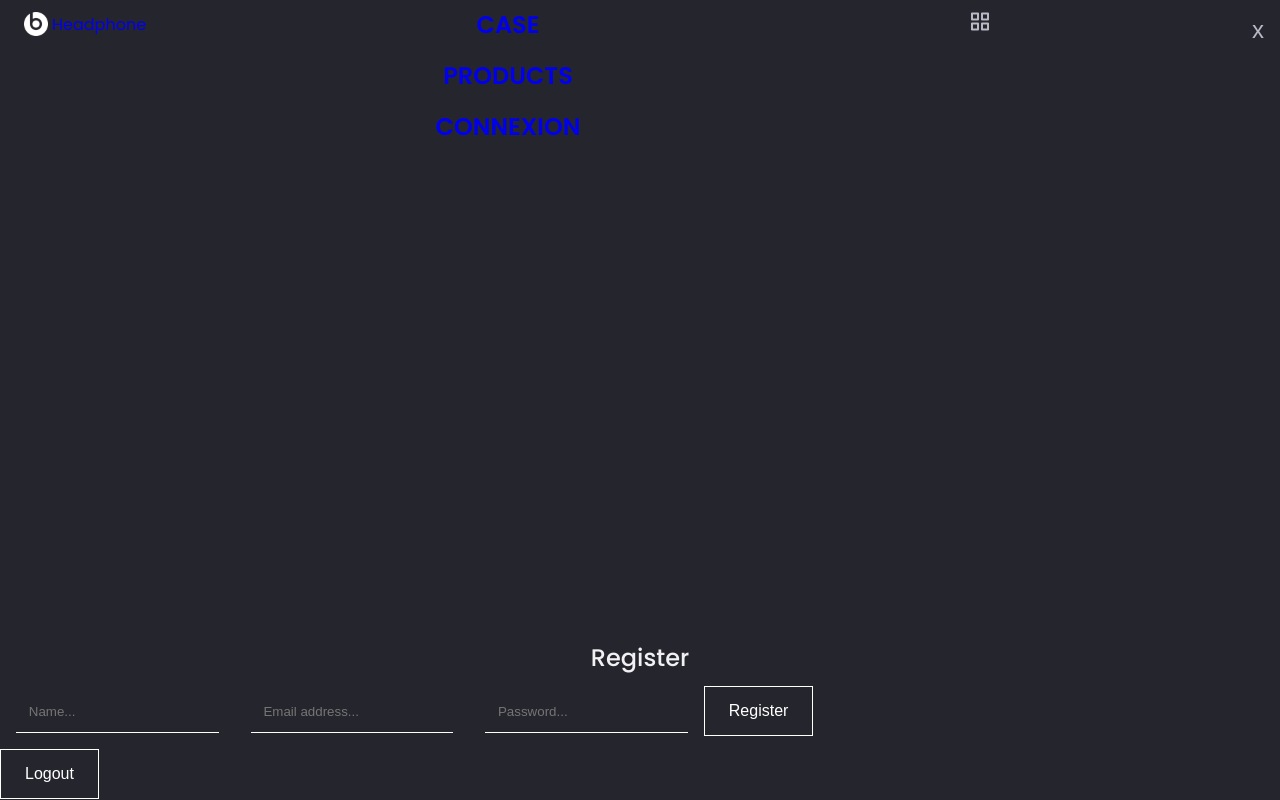
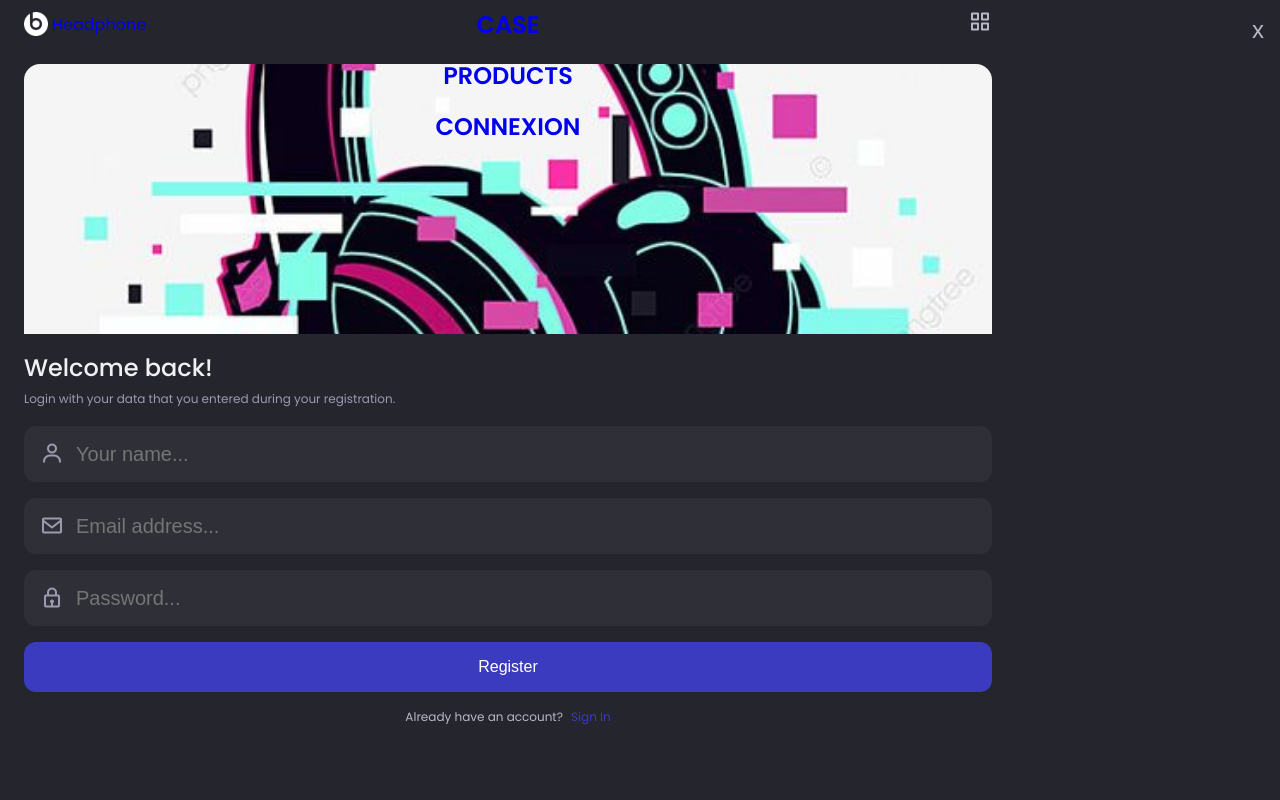
Before and after one commit to WebEcomm/Ecomm2, a Vue app: page /register in a window 1280 px wide. Built offline with nearby package versions, Linux system fonts and the light colour scheme; no server answers; the database is empty.

Commit message:
Register Page

```diff
--- a/src/App.vue
+++ b/src/App.vue
@@ -38,7 +38,7 @@
     h1,h2,h3 { font-weight: $font-medium; color: $color-title; }
     ul { list-style: none; }
     a { text-decoration: none; } /* on utilise <router-link class="link"> pour les liens */
-    .link { @extend a; }
+    .link { @extend a; cursor: pointer; }
     button { @extend input; cursor: pointer; }
     input { border: none; outline: none; background: none; }
     img { max-width: 100%; height: auto; object-fit: cover; }
--- a/src/assets/styles/_colors.scss
+++ b/src/assets/styles/_colors.scss
@@ -11,32 +11,38 @@
 $text: hsl($hue, 12%, 35%);
 $text-light: hsl($hue, 12%, 65%);
 $white: hsl($hue, 100%, 100%);
+$shadow-light: hsl($hue, 100%, 100%);
 $shadow: hsla($hue, 30%, 86%, 1);
 $body: hsl($hue, 24%, 94%);
 $body-alt: hsl($hue, 8%, 80%);
-$warning: #f25c54;
-$warning-alt: #56221f;
+$warning: hsl(5, 91%, 60%);
+$warning-alt: hsl(2, 83%, 43%);
+$success: #4e8d7c;
+$success-alt: #345047;
+$info: #3282B8;
+$info-alt: #0F4C75;
+
 $validated: #50c467;
 
 // Dark theme
 $title: hsl($hue, 12%, 95%);
 $text: hsl($hue, 12%, 75%);
 $text-light: hsl($hue, 12%, 65%);
-$white: hsl($hue, 8%, 12%);
+$shadow-light: hsl($hue, 8%, 12%);
 $shadow: hsla($hue, 8%, 20%, 1);
 $body: hsl($hue, 10%, 16%);
 $body-alt: hsl($hue, 8%, 20%);
 
 @mixin neumorphism-out {
-  box-shadow: -6px -6px 16px $white,
+  box-shadow: -6px -6px 16px $shadow-light,
               6px 6px 16px $shadow,
               6px 6px 16px $shadow,
-              -6px -6px 16px $white;
+              -6px -6px 16px $shadow-light;
 }
 
 @mixin neumorphism-in {
-  box-shadow: -6px -6px 16px $white,
+  box-shadow: -6px -6px 16px $shadow-light,
               6px 6px 16px $shadow,
               6px 6px 16px $shadow inset,
-              -6px -6px 16px $white inset;
+              -6px -6px 16px $shadow-light inset;
 }
--- a/src/store/modules/user.js
+++ b/src/store/modules/user.js
@@ -41,8 +41,8 @@
         displayName: username
       }).then(() => {
         // Profile updated!
-        alert('Profile updated!');
-        dispatch('setUserProfile', user)
+        console.log('Profile updated!');
+        dispatch('isLoggedUser');
         // ...
       }).catch((error) => {
         // An error occurred
@@ -62,13 +62,14 @@
       });
     },
     registerUser ({dispatch}, {name, email, password}) {
+      return new Promise((resolve, reject ) => {
         createUserWithEmailAndPassword(auth, email, password)
           .then(() => {
             dispatch('updateUserProfile', name);
           })
           .catch((error) => {
-          const errorMessage = error.message;
-          console.log(errorMessage);
+            reject(error);
+          })
       });
     },
     isLoggedUser ({state, dispatch}) {
--- a/src/utils/index.js
+++ b/src/utils/index.js
@@ -2,13 +2,20 @@
   let re = new RegExp(/^(([^<>()[\]\\.,;:\s@"]+(\.[^<>()[\]\\.,;:\s@"]+)*)|(".+"))@(([[0-9]{1,3}\.[0-9]{1,3}\.[0-9]{1,3}\.[0-9]{1,3}])|(([a-zA-Z\-0-9]+\.)+[a-zA-Z]{2,}))$/);
   return re.test(email);
 };
+
+const validateName = (name) => {
+  let re = new RegExp(/^[a-zA-Z\u00C0-\u00FF]{3,10}$/);
+  return re.test(name);
+}
 
 const validatePassword = (password) => {
   let re = new RegExp(/^.{6,10}$/);
   return re.test(password);
 }
 
+
 export {
   validateEmail,
+  validateName,
   validatePassword,
 };
--- a/src/views/LoginView.vue
+++ b/src/views/LoginView.vue
@@ -53,7 +53,9 @@
           <!-- REDIRECT TO SIGN UP -->
           <div class="sign">
             Don't have an account?
-            <span class="sign--link">Sign up</span>
+            <router-link :to="{name: 'register'}" class="sign--link link">
+              Sign up
+            </router-link>
           </div>
         </div>
       </form>
@@ -62,7 +64,7 @@
       class="flash__msg"
       :label="'Oh snap!'"
       :msg="msgError"
-      @on-close="closeFlashMesssage"
+      :flag="'ERROR_FLAG'"
       v-if="msgError"
     />
   </section>
@@ -92,8 +94,17 @@
   }
 });
 
+watch(msgError, (currentValue) => {
+  if (currentValue) {
+    closeFlashMesssage();
+  }
+})
+
 const closeFlashMesssage = () => {
-  msgError.value = '';
+  let delay = 3000;
+  setTimeout(() => {
+    msgError.value = '';
+  }, delay)
 }
 
 const validateInput = () => {
@@ -190,7 +201,7 @@
         padding: $size-m;
         border-radius: $size-s;
         font-size: $size-m;
-        color: $color-title;
+        color: $color-white;
         background-color: $color-primary;
       }
       .sign {
--- a/src/views/RegisterView.vue
+++ b/src/views/RegisterView.vue
@@ -1,77 +1,249 @@
 .<template>
-  <div class="form">
-  <form class="register--form" @submit.prevent="register">
-    <h2>Register</h2>
-    <span>{{ user }}</span>
+  <section>
+    <div class="auth container">
+      <img
+        src="@/assets/images/login.jpg"
+        alt="auth_img"
+        class="img"
+      />
+      <form class="form"  @submit.prevent="register">
+        <div class="header">
+          <h2 class="title">Welcome back!</h2>
+          <span class="subtitle">Login with your data that you entered during your registration.</span>
+        </div>
+        <div class="content">
+          <!-- NAME FIELD -->
+          <div :class="{field: true, warning: nameError}">
+            <div class="entry">
+              <div class="icon">
+                <i class='bx bx-user '></i>
+              </div>
               <input
                 type="text"
-      placeholder="Name..."
+                placeholder="Your name..."
                 v-model="name"
+                class="input"
               />
+            </div>
+            <span class="msg" v-if="nameError">
+              {{ nameError }}
+            </span>
+          </div>
+          <!-- EMAIL FIELD -->
+          <div :class="{field: true, warning: emailError}">
+            <div class="entry">
+              <div class="icon">
+                <i class='bx bx-envelope '></i>
+              </div>
               <input
-      type="email"
+                type="text"
                 placeholder="Email address..."
                 v-model="email"
+                class="input"
               />
+            </div>
+            <span class="msg" v-if="emailError">
+              {{ emailError }}
+            </span>
+          </div>
+          <!-- PASSWORD FIELD -->
+          <div :class="{field: true, warning: passwordError}">
+            <div class="entry">
+              <div class="icon">
+                <i class='bx bx-lock '></i>
+              </div>
               <input
-      type="password"
+                type="text"
                 placeholder="Password..."
                 v-model="password"
+                class="input"
               />
-    <button type="submit">Register</button>
+            </div>
+            <span class="msg" v-if="passwordError">
+              {{ passwordError }}
+            </span>
+          </div>
+        </div>
+        <div class="footer">
+          <!-- LOGIN BUTTON -->
+          <button type="submit" class="btn">Register</button>
+          <!-- REDIRECT TO SIGN UP -->
+          <div class="sign">
+            Already have an account?
+            <router-link :to="{name: 'login'}" class="sign--link link">
+              Sign In
+            </router-link>
+          </div>
+        </div>
       </form>
-  <button @click="logout">Logout</button>
     </div>
+    <flash-message
+      class="flash__msg"
+      :label="'Oh snap!'"
+      :msg="msgError"
+      :flag="'ERROR_FLAG'"
+      v-if="msgError"
+    />
+  </section>
 </template>
 
 <script setup>
-import { ref, computed } from "vue";
+import { ref, computed, watch } from "vue";
 import { useStore } from "vuex";
+import { validateEmail, validatePassword, validateName } from '@/utils';
+import { FlashMessage} from '@/components';
+import { useRouter } from "vue-router";
 
 const store = useStore();
+const router = useRouter();
 
 const name = ref('');
+const nameError = ref('');
 const email = ref('');
+const emailError = ref('');
 const password = ref('');
+const passwordError = ref('');
+const msgError = ref('');
 
-const logout = () => {
-  store.dispatch('user/logout');
+const user = computed(() => store.getters['user/getUser']);
+
+watch(user, (currentUser) => {
+  if (currentUser) {
+    router.push({name: 'home'});
+  }
+});
+
+watch(msgError, (currentValue) => {
+  if (currentValue) {
+    closeFlashMesssage();
+  }
+})
+
+const closeFlashMesssage = () => {
+  let delay = 3000;
+  setTimeout(() => {
+    msgError.value = '';
+  }, delay)
 }
 
-const user = computed(() => store.getters['user/getUser']);
+const validateInput = () => {
+  !validateName(name.value)
+    ? nameError.value = 'Name is invalid'
+    : nameError.value = ''
+  !validateEmail(email.value)
+    ? emailError.value = 'Email is invalid'
+    : emailError.value = ''
+  !validatePassword(password.value)
+    ? passwordError.value = 'Password size must be at least 6'
+    : passwordError.value = ''
+}
 
 /**
  * Créer un utilisateur
  */
 const register = () => {
+
+  validateInput();
+
+  if (!emailError.value && !passwordError.value) {
     store.dispatch('user/registerUser', {
       name: name.value,
       email: email.value,
       password: password.value
-  });
+    }).catch((error) => {
+      msgError.value = 'An account is already registered with your email adress';
+      console.log(error.code);
+    })
   }
-
+}
 </script>
 
 <style scoped lang="scss">
+@use '@/assets/styles' as *;
+
+.auth {
+  display: grid;
+  row-gap: $size-m;
+  .img {
+    @include shape-box(100%, 270px);
+    border-radius: $size-m $size-m 0 0;
+  }
   .form {
-  margin-top : 50%;
-  h2 {
-    text-align: center;
-  }
-  input {
-    padding : 0.8rem;
-    margin : 1rem;
-    border-color: white;
-    color: white;
-    border-bottom: 1px solid white;
-  }
-  button {
-    padding : 15px 24px;
-    font-size: 1rem;
-    border: 1px solid white;
-    color: white;
+    display: grid;
+    grid-template-rows: max-content 1fr max-content;
+    row-gap: $size-m;
+    .header {
+      .subtitle {
+        font-size: $size-s;
+        color: $color-text-light;
       }
     }
-
+    .content {
+      display: flex;
+      flex-direction: column;
+      row-gap: $size-m;
+      .field {
+        .entry {
+          display: flex;
+          align-items: center;
+          column-gap: $size-s;
+          padding: $size-m;
+          border-radius: $size-s;
+          background-color: $color-body-alt;
+          .icon {
+            display: flex;
+            justify-content: center;
+            align-items: center;
+            font-size: $size-xl;
+            color: $color-text-light;
+          }
+          .input {
+            width: 100%;
+            font-size: $size-l;
+            color: $color-text;
+          }
+        }
+      }
+      .warning {
+        .entry { border: 1px solid red; }
+        .msg {
+          margin-left: $size-m;
+          font-size: $size-s;
+          color: $color-warning;
+        }
+      }
+    }
+    .footer {
+      display: grid;
+      row-gap: $size-m;
+      .btn {
+        display: flex;
+        justify-content: center;
+        align-items: center;
+        width: 100%;
+        padding: $size-m;
+        border-radius: $size-s;
+        font-size: $size-m;
+        color: $color-white;
+        background-color: $color-primary;
+      }
+      .sign {
+        display: flex;
+        justify-content: center;
+        column-gap: $size-xs;
+        font-size: $size-s;
+        &--link {
+          color: $color-primary;
+          &:hover { color: $color-primary-alt; }
+        }
+      }
+    }
+  }
+}
+.flash__msg {
+  position: absolute;
+  bottom: 0;
+  left: 0;
+  width: 100%;
+}
 </style>
```
Also changed, not shown: src/components/FlashMessage.vue (+43 -8 lines). Lines whose indentation alone changed are shown as unchanged.
